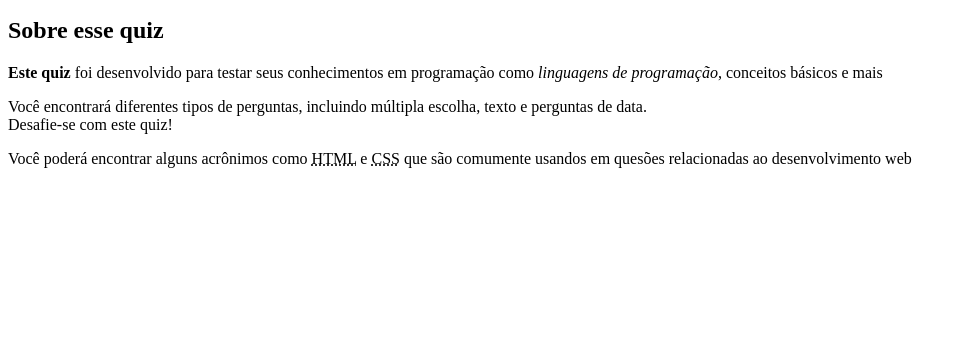
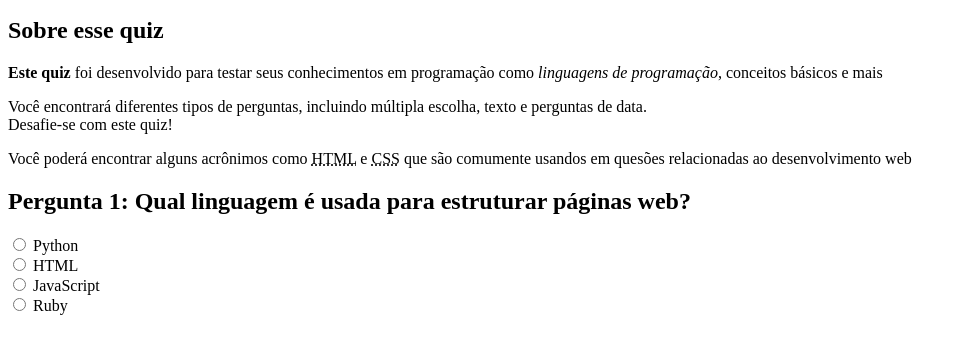
Before and after one commit to DanielVinicius07/quiz-para-programadores, a plain HTML site: page index.html in a window 1280 px wide. Shown: the part 101-454 px from the top of the page, without its empty margins (0-967 px from the left). Drawn offline with Linux system fonts and the light colour scheme.

Commit message:
Criei a segunda section, criei um formulário, fora dele tem um h2 com uma pergunta e dentro dele tem 4 inputsradio e suas respectivas labels

```diff
--- a/index.html
+++ b/index.html
@@ -20,6 +20,20 @@
             <p>Você encontrará diferentes tipos de perguntas, incluindo múltipla escolha, texto e perguntas de data. <br> Desafie-se com este quiz!</p>
             <p>Você poderá encontrar alguns acrônimos como <abbr title="HyperText Markup Language">HTML</abbr> e <abbr title="Cascading Style Sheets">CSS</abbr> que são comumente usandos em quesões relacionadas ao desenvolvimento web</p>
         </section>
+
+        <section>
+            <h2>Pergunta 1: Qual linguagem é usada para estruturar páginas web?</h2>
+            <form>
+                <input type="radio" value="Python" id="p1a" name="pergunta1">
+                <label for="p1a">Python</label><br>
+                <input type="radio" value="HTML" id="p1b" name="pergunta1">
+                <label for="p1b">HTML</label><br>
+                <input type="radio" value="JavaScript" id="p1c" name="pergunta1">
+                <label for="p1c">JavaScript</label><br>
+                <input type="radio" value="Ruby" id="p1d" name="pergunta1">
+                <label for="p1d">Ruby</label><br>
+            </form>
+        </section>
     </main>
 
     <footer>
```
